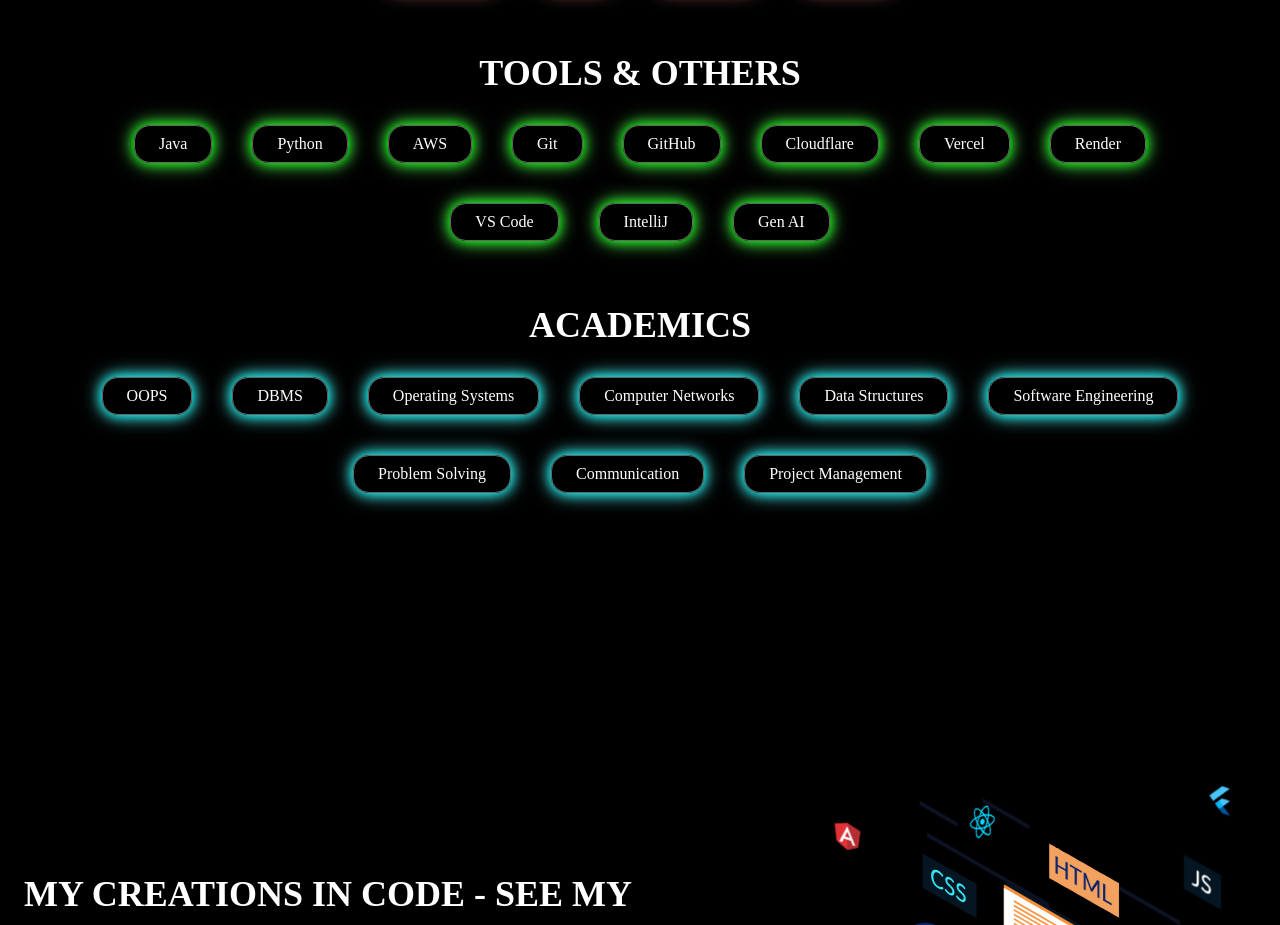
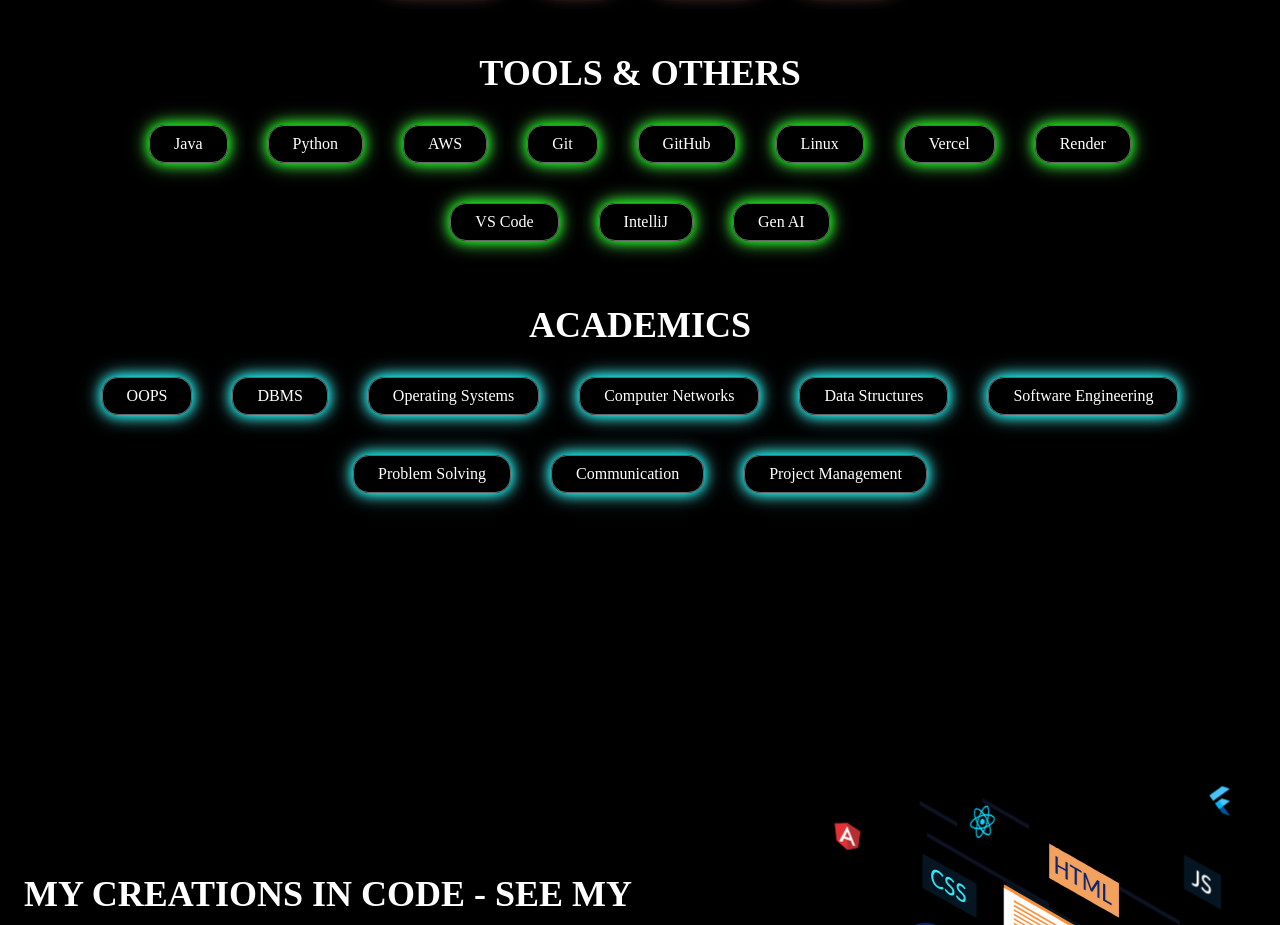
Before and after one commit to codingerror7/My-portfolio, a Next.js app: page / in a window 1280 px wide. Shown: the part 3580-4505 px from the top of the page. Built offline with nearby package versions, Linux system fonts and the light colour scheme.

Commit message:
Update Page3.js

```diff
--- a/Components/Page3.js
+++ b/Components/Page3.js
@@ -193,7 +193,7 @@
     "AWS",
     "Git",
     "GitHub",
-    "Cloudflare",
+    "Linux",
     "Vercel",
     "Render",
     "VS Code",
```
